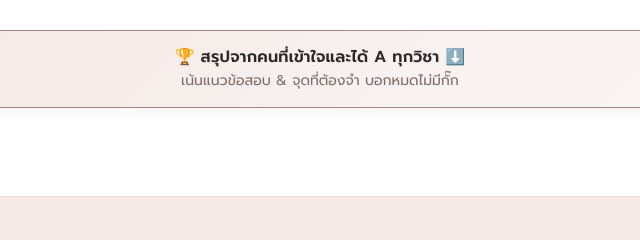
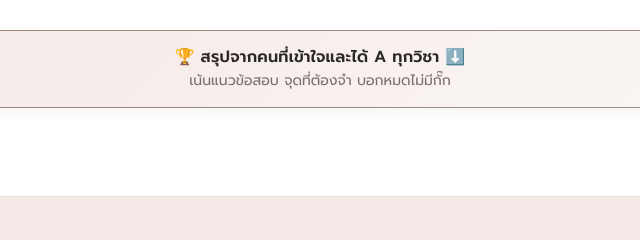
Before and after one commit to wasshortnote/was.shortnote, a plain HTML site: page index.html in a window 1280 px wide. Shown: the part 306-546 px from the top of the page, 320-960 px from the left. Drawn offline with nearby package versions, Linux system fonts and the light colour scheme; a script that the page names is missing.

Commit message:
Update index.html

```diff
--- a/index.html
+++ b/index.html
@@ -849,7 +849,7 @@
     <main class="catalog-wrap">
         <div class="grade-a-banner">
             <strong>🏆 สรุปจากคนที่เข้าใจและได้ A ทุกวิชา ⬇️</strong>
-            <p class="hero-sub">เน้นแนวข้อสอบ & จุดที่ต้องจำ บอกหมดไม่มีกั๊ก</p>
+            <p class="hero-sub">เน้นแนวข้อสอบ จุดที่ต้องจำ บอกหมดไม่มีกั๊ก</p>
         </div>
 
         <div class="product-grid" id="productGrid"></div>
```
